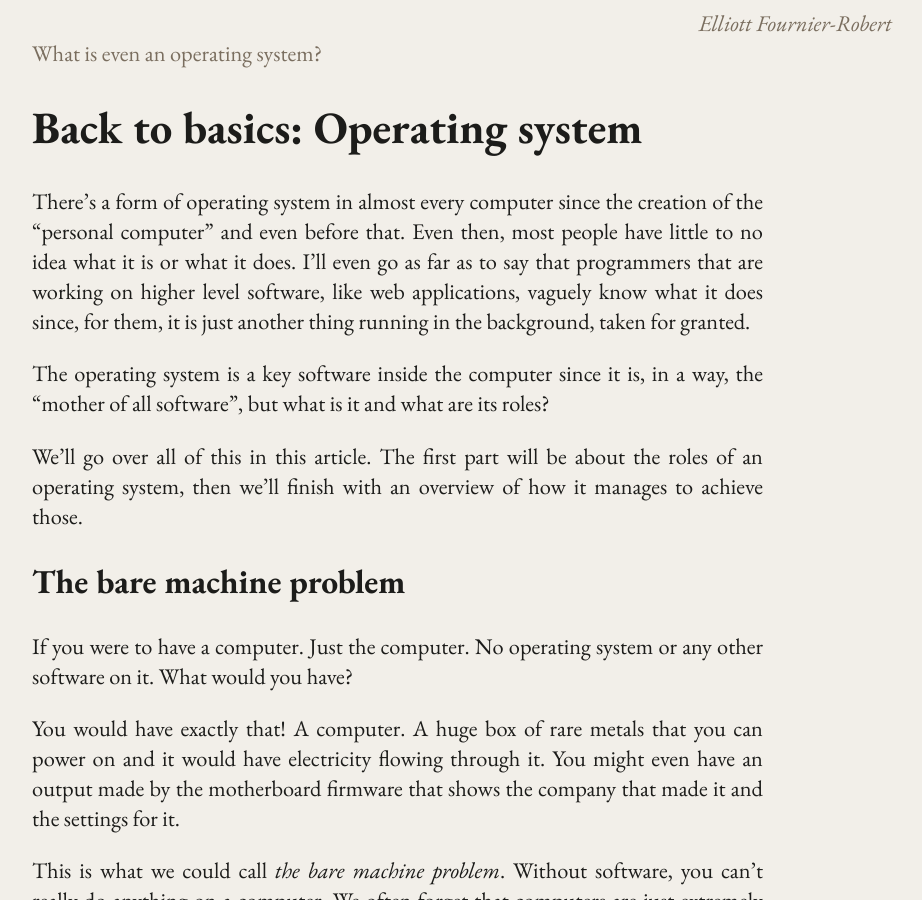
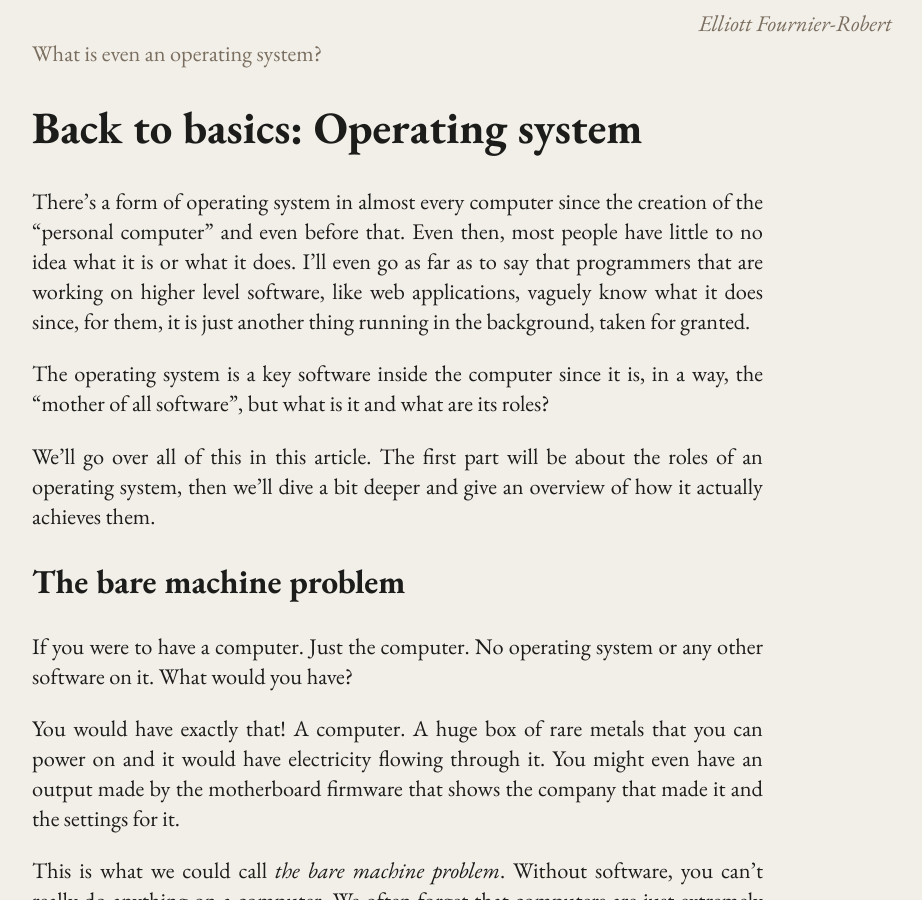
Before and after one commit to eFournierRobert/eFournierRobert.github.io, a Jekyll site: the page built from _posts/btob/2026-03-11-os.md, in a window 1280 px wide and 900 px high. Shown: the whole window, without its empty margins (178-1100 px from the left). Built offline with Jekyll 4.4.1, drawn with Linux system fonts in a browser that asks for light colours.

Commit message:
New intro

```diff
--- a/_posts/btob/2026-03-11-os.md
+++ b/_posts/btob/2026-03-11-os.md
@@ -25,8 +25,8 @@ it is, in a way, the "mother of all software", but what is it and
 what are its roles?
 
 We'll go over all of this in this article. The first part will be
-about the roles of an operating system, then we'll finish with an
-overview of how it manages to achieve those.
+about the roles of an operating system, then we'll dive a bit deeper
+and give an overview of how it actually achieves them.
 
 ## The bare machine problem
 
```
